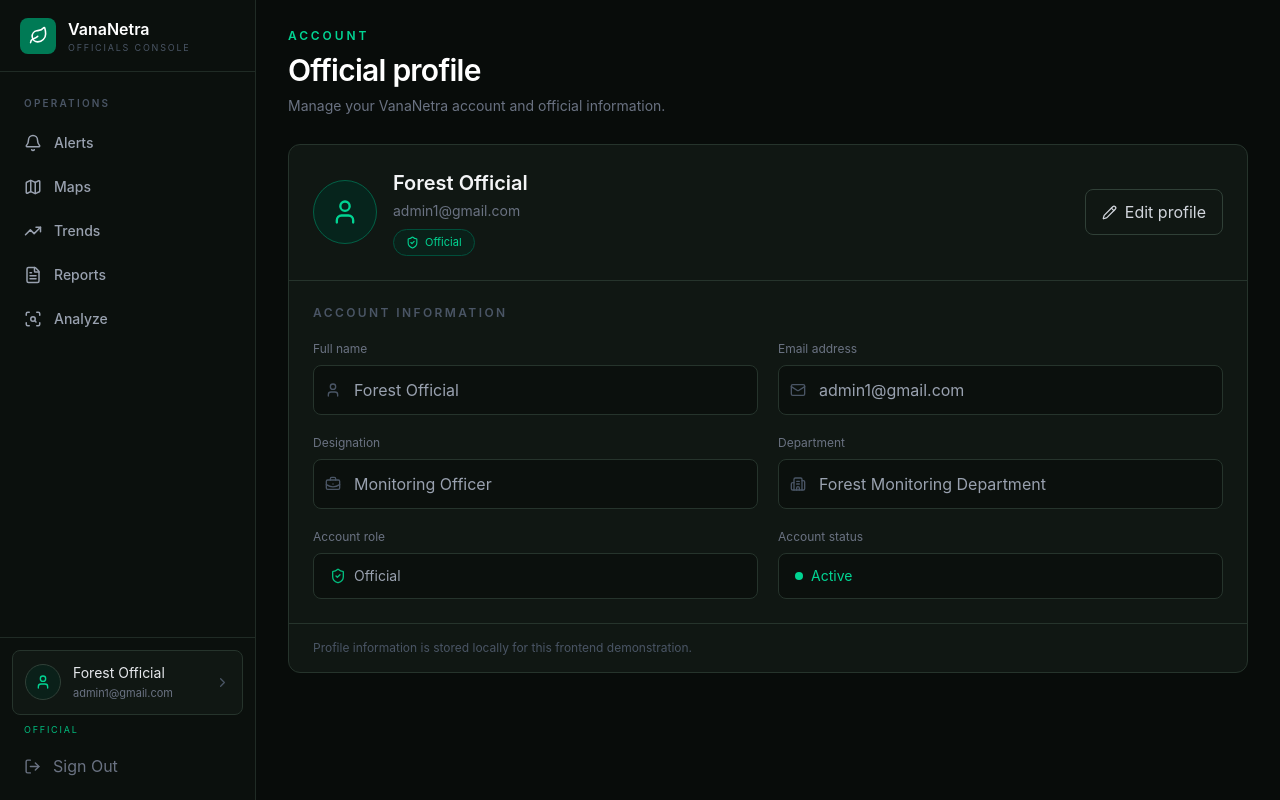
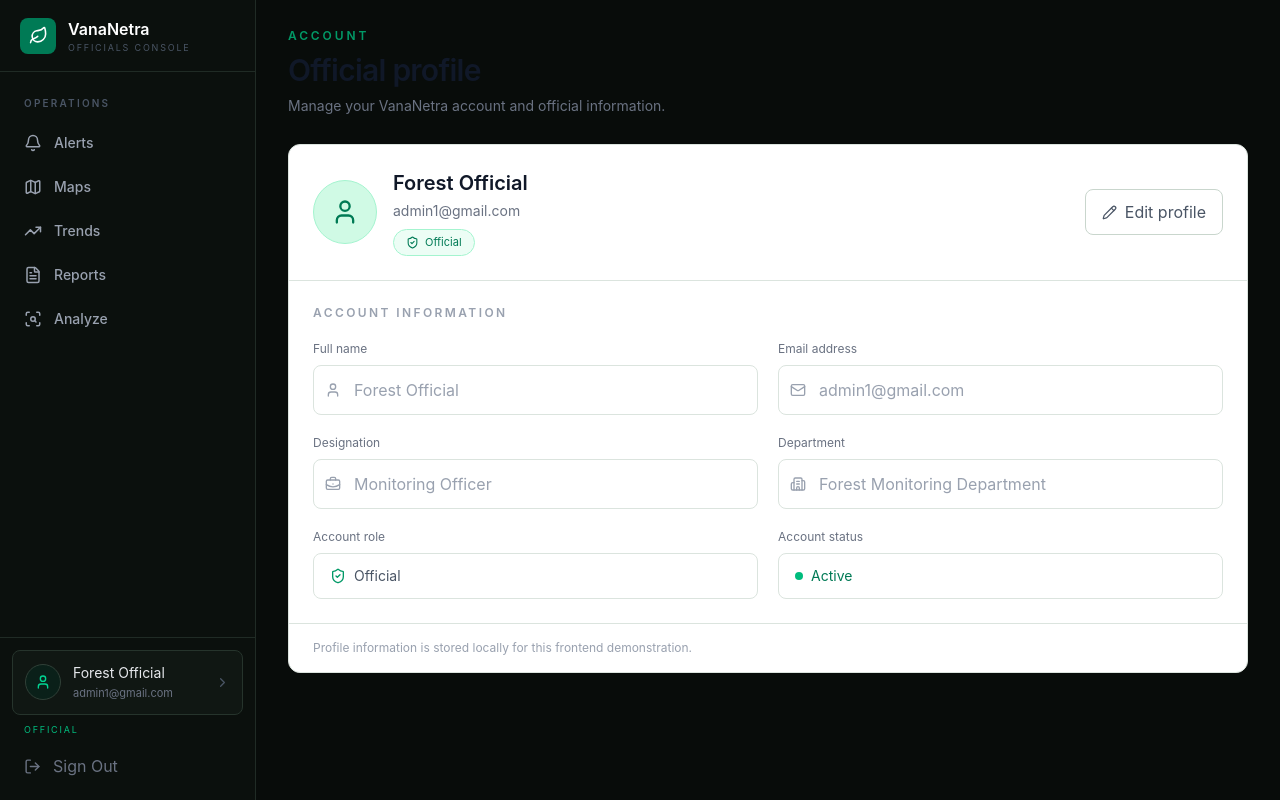
Before and after one commit to omjadhav-dev/VanaNetra, a React (Vite) app in the folder frontend/: page /dashboard/profile in a window 1280 px wide. Built offline with nearby package versions, Linux system fonts and the light colour scheme.

Commit message:
Authentication pages

```diff
--- a/frontend/src/pages/Profile.jsx
+++ b/frontend/src/pages/Profile.jsx
@@ -75,11 +75,11 @@ function Profile() {
 
         {/* HEADER */}
         <div>
-          <p className="text-xs font-semibold uppercase tracking-[0.24em] text-emerald-400">
+          <p className="text-xs font-semibold uppercase tracking-[0.24em] text-emerald-600">
             Account
           </p>
 
-          <h1 className="mt-2 text-3xl font-semibold tracking-tight">
+          <h1 className="mt-2 text-3xl font-semibold tracking-tight text-gray-900">
             Official profile
           </h1>
 
@@ -90,30 +90,30 @@ function Profile() {
 
         {/* SUCCESS MESSAGE */}
         {notice && (
-          <div className="fixed right-6 top-6 z-[60] flex items-center gap-2 rounded-lg border border-emerald-800 bg-[#10251b] px-4 py-3 text-sm text-emerald-300 shadow-xl">
+          <div className="fixed right-6 top-6 z-[60] flex items-center gap-2 rounded-lg border border-emerald-200 bg-[#ecfdf5] px-4 py-3 text-sm text-emerald-700 shadow-xl">
             <CheckCircle2 size={17} />
             {notice}
           </div>
         )}
 
         {/* PROFILE CARD */}
-        <div className="mt-7 overflow-hidden rounded-xl border border-[#26342c] bg-[#101713]">
+        <div className="mt-7 overflow-hidden rounded-xl border border-[#dbe4de] bg-[#ffffff]">
 
           {/* PROFILE HEADER */}
-          <div className="flex flex-col gap-5 border-b border-[#26342c] p-6 sm:flex-row sm:items-center sm:justify-between">
+          <div className="flex flex-col gap-5 border-b border-[#dbe4de] p-6 sm:flex-row sm:items-center sm:justify-between">
 
             <div className="flex items-center gap-4">
 
               {/* AVATAR */}
-              <div className="flex h-16 w-16 shrink-0 items-center justify-center rounded-full border border-emerald-800 bg-emerald-950/60">
+              <div className="flex h-16 w-16 shrink-0 items-center justify-center rounded-full border border-emerald-200 bg-emerald-100">
                 <User
                   size={28}
-                  className="text-emerald-400"
+                  className="text-emerald-700"
                 />
               </div>
 
               <div>
-                <h2 className="text-xl font-semibold text-gray-100">
+                <h2 className="text-xl font-semibold text-gray-900">
                   {form.name}
                 </h2>
 
@@ -121,7 +121,7 @@ function Profile() {
                   {form.email}
                 </p>
 
-                <div className="mt-2 inline-flex items-center gap-1.5 rounded-full border border-emerald-900 bg-emerald-950/40 px-3 py-1 text-[11px] text-emerald-400">
+                <div className="mt-2 inline-flex items-center gap-1.5 rounded-full border border-emerald-200 bg-emerald-50 px-3 py-1 text-[11px] text-emerald-700">
                   <ShieldCheck size={13} />
                   {form.role}
                 </div>
@@ -134,7 +134,7 @@ function Profile() {
               <button
                 type="button"
                 onClick={() => setEditing(true)}
-                className="inline-flex items-center justify-center gap-2 rounded-lg border border-[#304037] px-4 py-2.5 text-sm text-gray-300 transition hover:border-emerald-700 hover:bg-[#141d18] hover:text-white"
+                className="inline-flex items-center justify-center gap-2 rounded-lg border border-[#c9d6cd] px-4 py-2.5 text-sm text-gray-600 transition hover:border-emerald-700 hover:bg-[#f0f4f1] hover:text-gray-900"
               >
                 <Pencil size={15} />
                 Edit profile
@@ -145,7 +145,7 @@ function Profile() {
                 <button
                   type="button"
                   onClick={cancelEdit}
-                  className="inline-flex items-center gap-2 rounded-lg border border-[#304037] px-4 py-2.5 text-sm text-gray-400 hover:text-white"
+                  className="inline-flex items-center gap-2 rounded-lg border border-[#c9d6cd] px-4 py-2.5 text-sm text-gray-500 hover:text-gray-900"
                 >
                   <X size={15} />
                   Cancel
@@ -168,7 +168,7 @@ function Profile() {
           {/* INFORMATION */}
           <div className="p-6">
 
-            <p className="mb-5 text-xs font-semibold uppercase tracking-[0.2em] text-gray-600">
+            <p className="mb-5 text-xs font-semibold uppercase tracking-[0.2em] text-gray-400">
               Account information
             </p>
 
@@ -183,7 +183,7 @@ function Profile() {
                 <div className="relative">
                   <User
                     size={16}
-                    className="absolute left-3 top-1/2 -translate-y-1/2 text-gray-600"
+                    className="absolute left-3 top-1/2 -translate-y-1/2 text-gray-400"
                   />
 
                   <input
@@ -192,7 +192,7 @@ function Profile() {
                     value={form.name}
                     disabled={!editing}
                     onChange={handleChange}
-                    className="w-full rounded-lg border border-[#26342c] bg-[#0b100d] py-3 pl-10 pr-4 text-sm text-gray-200 outline-none transition focus:border-emerald-700 disabled:cursor-default disabled:text-gray-400"
+                    className="w-full rounded-lg border border-[#dbe4de] bg-[#ffffff] py-3 pl-10 pr-4 text-sm text-gray-900 outline-none transition focus:border-emerald-700 disabled:cursor-default disabled:text-gray-400"
                   />
                 </div>
               </div>
@@ -206,7 +206,7 @@ function Profile() {
                 <div className="relative">
                   <Mail
                     size={16}
-                    className="absolute left-3 top-1/2 -translate-y-1/2 text-gray-600"
+                    className="absolute left-3 top-1/2 -translate-y-1/2 text-gray-400"
                   />
 
                   <input
@@ -215,7 +215,7 @@ function Profile() {
                     value={form.email}
                     disabled={!editing}
                     onChange={handleChange}
-                    className="w-full rounded-lg border border-[#26342c] bg-[#0b100d] py-3 pl-10 pr-4 text-sm text-gray-200 outline-none transition focus:border-emerald-700 disabled:cursor-default disabled:text-gray-400"
+                    className="w-full rounded-lg border border-[#dbe4de] bg-[#ffffff] py-3 pl-10 pr-4 text-sm text-gray-900 outline-none transition focus:border-emerald-700 disabled:cursor-default disabled:text-gray-400"
                   />
                 </div>
               </div>
@@ -229,7 +229,7 @@ function Profile() {
                 <div className="relative">
                   <BriefcaseBusiness
                     size={16}
-                    className="absolute left-3 top-1/2 -translate-y-1/2 text-gray-600"
+                    className="absolute left-3 top-1/2 -translate-y-1/2 text-gray-400"
                   />
 
                   <input
@@ -238,7 +238,7 @@ function Profile() {
                     value={form.designation}
                     disabled={!editing}
                     onChange={handleChange}
-                    className="w-full rounded-lg border border-[#26342c] bg-[#0b100d] py-3 pl-10 pr-4 text-sm text-gray-200 outline-none transition focus:border-emerald-700 disabled:cursor-default disabled:text-gray-400"
+                    className="w-full rounded-lg border border-[#dbe4de] bg-[#ffffff] py-3 pl-10 pr-4 text-sm text-gray-900 outline-none transition focus:border-emerald-700 disabled:cursor-default disabled:text-gray-400"
                   />
                 </div>
               </div>
@@ -252,7 +252,7 @@ function Profile() {
                 <div className="relative">
                   <Building2
                     size={16}
-                    className="absolute left-3 top-1/2 -translate-y-1/2 text-gray-600"
+                    className="absolute left-3 top-1/2 -translate-y-1/2 text-gray-400"
                   />
 
                   <input
@@ -261,7 +261,7 @@ function Profile() {
                     value={form.department}
                     disabled={!editing}
                     onChange={handleChange}
-                    className="w-full rounded-lg border border-[#26342c] bg-[#0b100d] py-3 pl-10 pr-4 text-sm text-gray-200 outline-none transition focus:border-emerald-700 disabled:cursor-default disabled:text-gray-400"
+                    className="w-full rounded-lg border border-[#dbe4de] bg-[#ffffff] py-3 pl-10 pr-4 text-sm text-gray-900 outline-none transition focus:border-emerald-700 disabled:cursor-default disabled:text-gray-400"
                   />
                 </div>
               </div>
@@ -272,10 +272,10 @@ function Profile() {
                   Account role
                 </label>
 
-                <div className="flex items-center gap-2 rounded-lg border border-[#26342c] bg-[#0b100d] px-4 py-3 text-sm text-gray-400">
+                <div className="flex items-center gap-2 rounded-lg border border-[#dbe4de] bg-white px-4 py-3 text-sm text-gray-600">
                   <ShieldCheck
                     size={16}
-                    className="text-emerald-500"
+                    className="text-emerald-600"
                   />
                   {form.role}
                 </div>
@@ -287,8 +287,8 @@ function Profile() {
                   Account status
                 </label>
 
-                <div className="flex items-center gap-2 rounded-lg border border-[#26342c] bg-[#0b100d] px-4 py-3 text-sm text-emerald-400">
-                  <span className="h-2 w-2 rounded-full bg-emerald-400" />
+                <div className="flex items-center gap-2 rounded-lg border border-[#dbe4de] bg-white px-4 py-3 text-sm text-emerald-700">
+                  <span className="h-2 w-2 rounded-full bg-emerald-500" />
                   Active
                 </div>
               </div>
@@ -297,8 +297,8 @@ function Profile() {
           </div>
 
           {/* FOOTER */}
-          <div className="border-t border-[#26342c] px-6 py-4">
-            <p className="text-xs text-gray-600">
+          <div className="border-t border-[#dbe4de] px-6 py-4">
+            <p className="text-xs text-gray-400">
               Profile information is stored locally for this frontend
               demonstration.
             </p>
```
Also changed, not shown: frontend/src/pages/Login.jsx (+16 -16 lines), frontend/src/pages/Register.jsx (+16 -16 lines).
